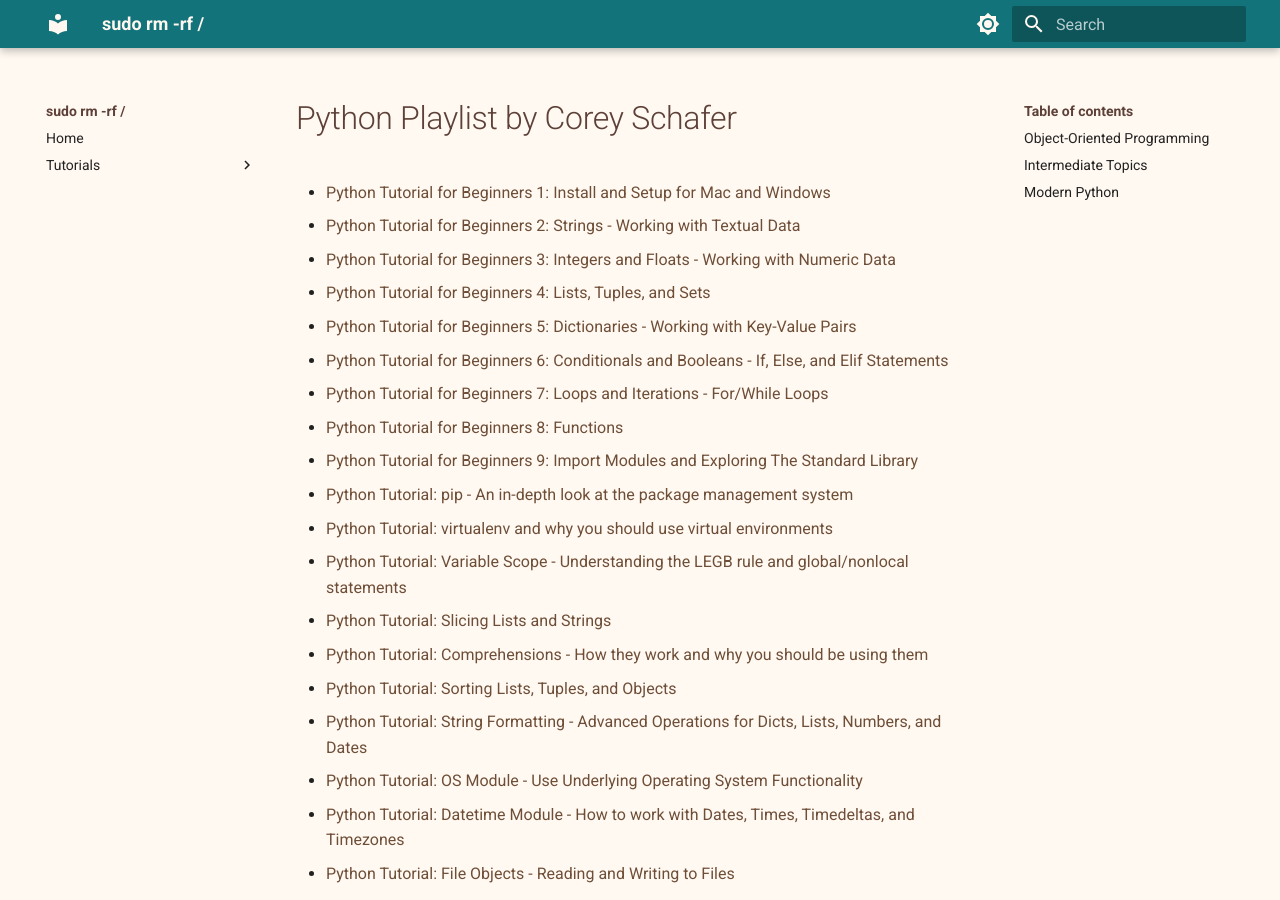
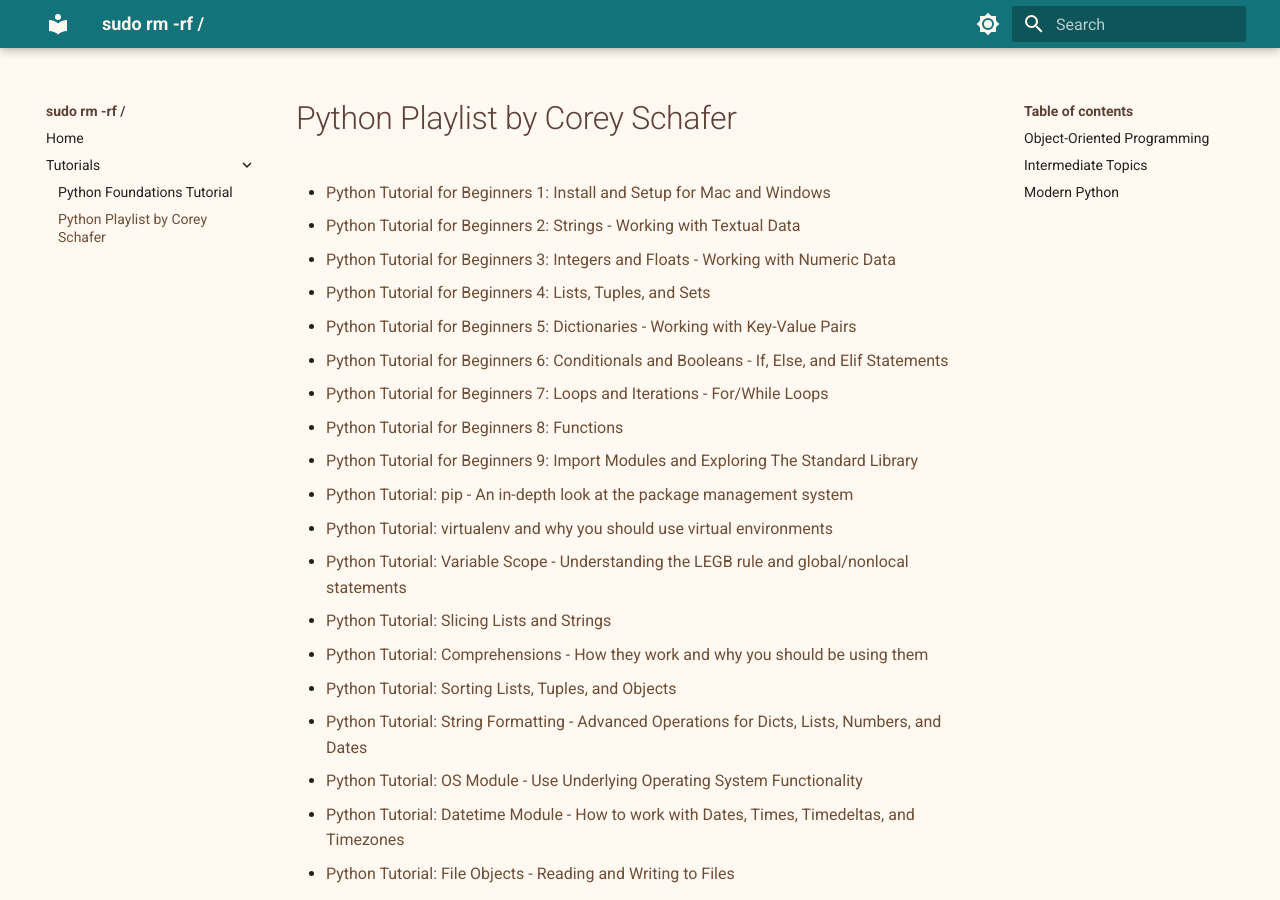
Before and after one commit to rajtilakjee/rajtilakjee.github.io, an MkDocs documentation site: the page built from docs/tutorials/python-playlist-by-corey-schafer.md, in a window 1280 px wide and 900 px high. Built offline with MkDocs 1.6.1 and Material for MkDocs 9.7.7, drawn with Linux system fonts in a browser that asks for light colours.

Commit message:
Update mkdocs.yml

```diff
--- a/mkdocs.yml
+++ b/mkdocs.yml
@@ -28,3 +28,4 @@
   - Home: index.md
   - Tutorials:
       - Python Foundations Tutorial: tutorials/python-foundations-tutorial.md
+      - Python Playlist by Corey Schafer: tutorials/python-playlist-by-corey-schafer.md
```
